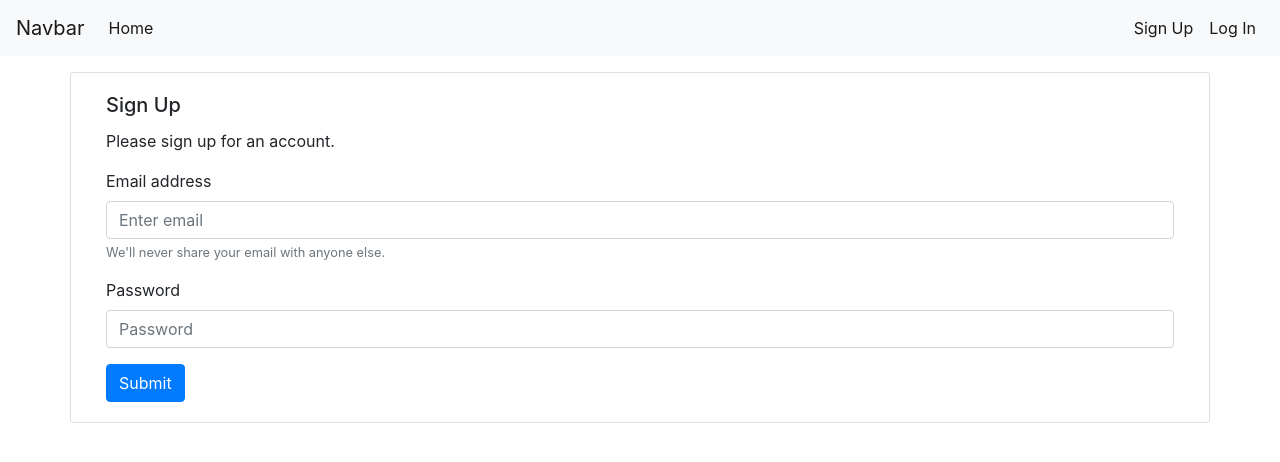
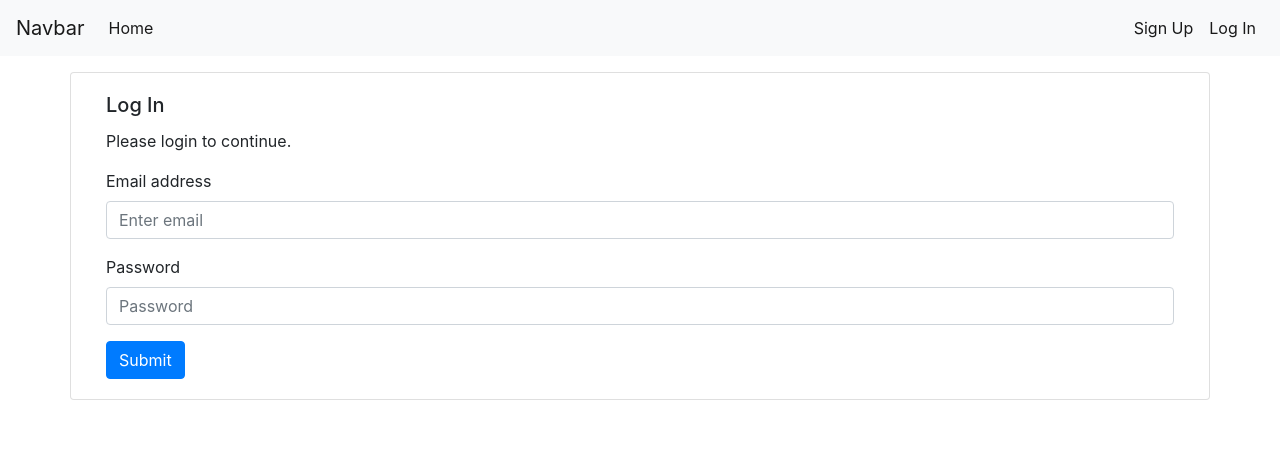
Before and after one commit to kmtenhouse/react-passport-example, a React (Create React App) app in the folder client/: page /login in a window 1280 px wide. Shown: the top 462 px of the page. Built offline with nearby package versions, Linux system fonts and the light colour scheme.

Commit message:
Added redirects on login

```diff
--- a/client/src/App.js
+++ b/client/src/App.js
@@ -2,7 +2,9 @@ import React from 'react';
 import {
   BrowserRouter as Router,
   Switch,
-  Route
+  Route,
+  Redirect,
+  useLocation
 } from "react-router-dom";
 
 /* Import pages */
@@ -14,7 +16,18 @@ import Signup from "./pages/Signup";
 /* Import components */
 import Nav from "./components/Nav";
 
-function App() {
+class App extends React.Component {
+  state = {
+    user: null
+  };
+
+  logIn = user => {
+    console.log("User is logged in!");
+    this.setState({ user: user });
+    console.log(this.state.user);
+  };
+
+  render() {
     return (
       <Router>
         <Nav />
@@ -22,15 +35,12 @@ function App() {
           <Route path="/home">
             <Home />
           </Route>
-        <Route path="/members">
-          <Members />
-        </Route>
-        <Route path="/login">
-          <Login />
-        </Route>
-        <Route path="/signup">
-          <Signup />
-        </Route>
+          <Route path="/members" render={()=>  (this.state.user !== null ? <Members /> : <Redirect to="/login" />) } />
+
+          <Route path="/login" render={()=>  (this.state.user !== null ? <Redirect to="/members" /> : <Login onSuccess={this.logIn} />) } />
+
+          <Route path="/signup" render={()=>  (this.state.user !== null ? <Redirect to="/members" /> : <Signup onSuccess={this.logIn} />) } />
+
           <Route path="/">
             <Home />
           </Route>
@@ -38,5 +48,6 @@ function App() {
       </Router>
     );
   }
+}
 
 export default App;
--- a/client/src/pages/Login.js
+++ b/client/src/pages/Login.js
@@ -26,8 +26,7 @@ class Login extends React.Component {
 
         API.login(email, password)
             .then(result => {
-                console.log(result);
-                this.setState({ email: '', password: '' });
+                this.props.onSuccess(result.data);
             })
             .catch(err => console.log(err.message));
     };
@@ -38,13 +37,12 @@ class Login extends React.Component {
                 <div className="row">
                     <div className="col-12 card">
                         <div className="card-body">
-                            <h5 className="card-title">Sign Up</h5>
-                            <p className="card-text">Please sign up for an account.</p>
+                            <h5 className="card-title">Log In</h5>
+                            <p className="card-text">Please login to continue.</p>
                             <form onSubmit={this.handleSubmit}>
                                 <div className="form-group">
                                     <label htmlFor="exampleInputEmail1">Email address</label>
                                     <input type="email" name="email" value={this.state.email} onChange={this.handleChange} className="form-control" id="exampleInputEmail1" aria-describedby="emailHelp" placeholder="Enter email" />
-                                    <small id="emailHelp" className="form-text text-muted">We'll never share your email with anyone else.</small>
                                 </div>
                                 <div className="form-group">
                                     <label htmlFor="exampleInputPassword1">Password</label>
```
Lines whose indentation alone changed are shown as unchanged.
